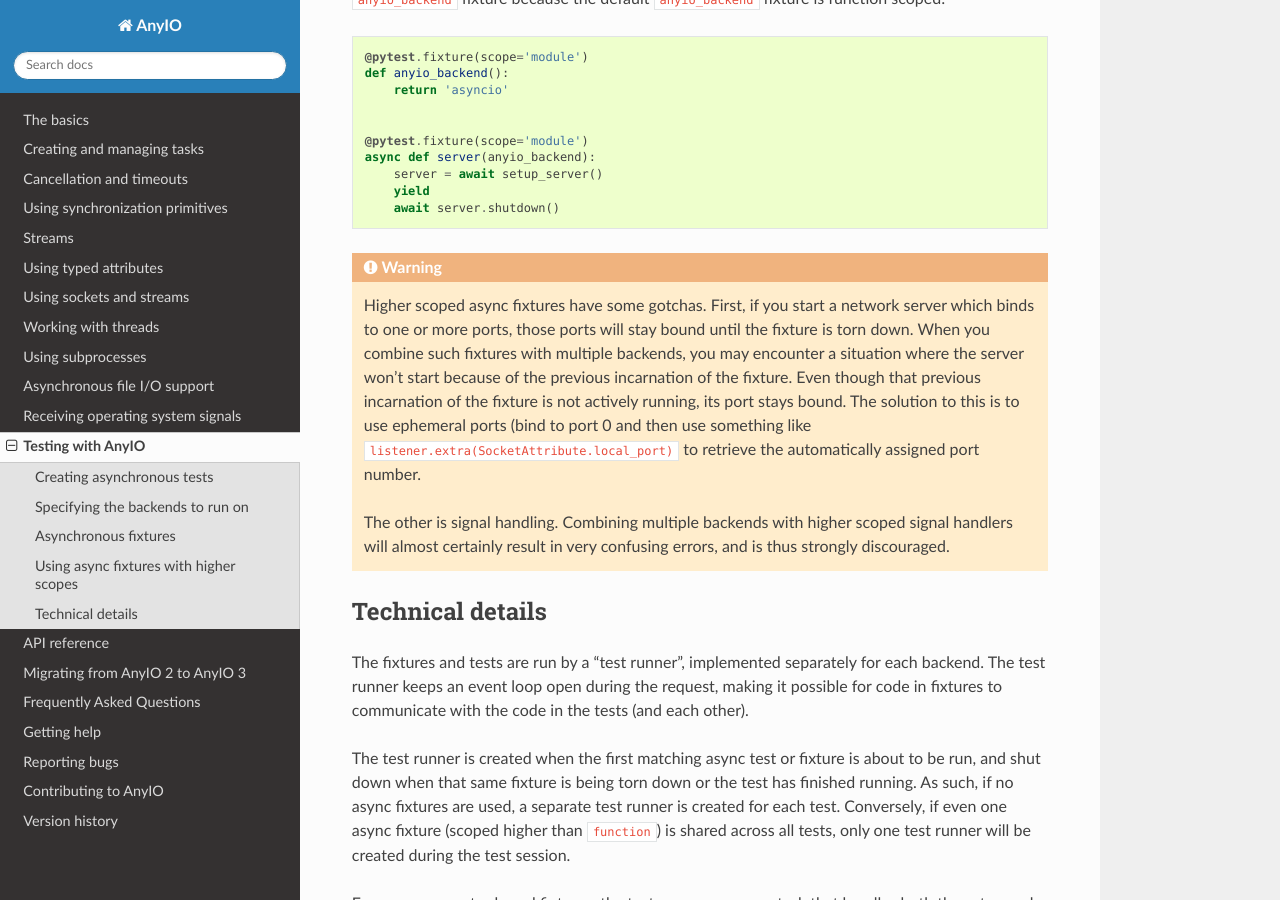
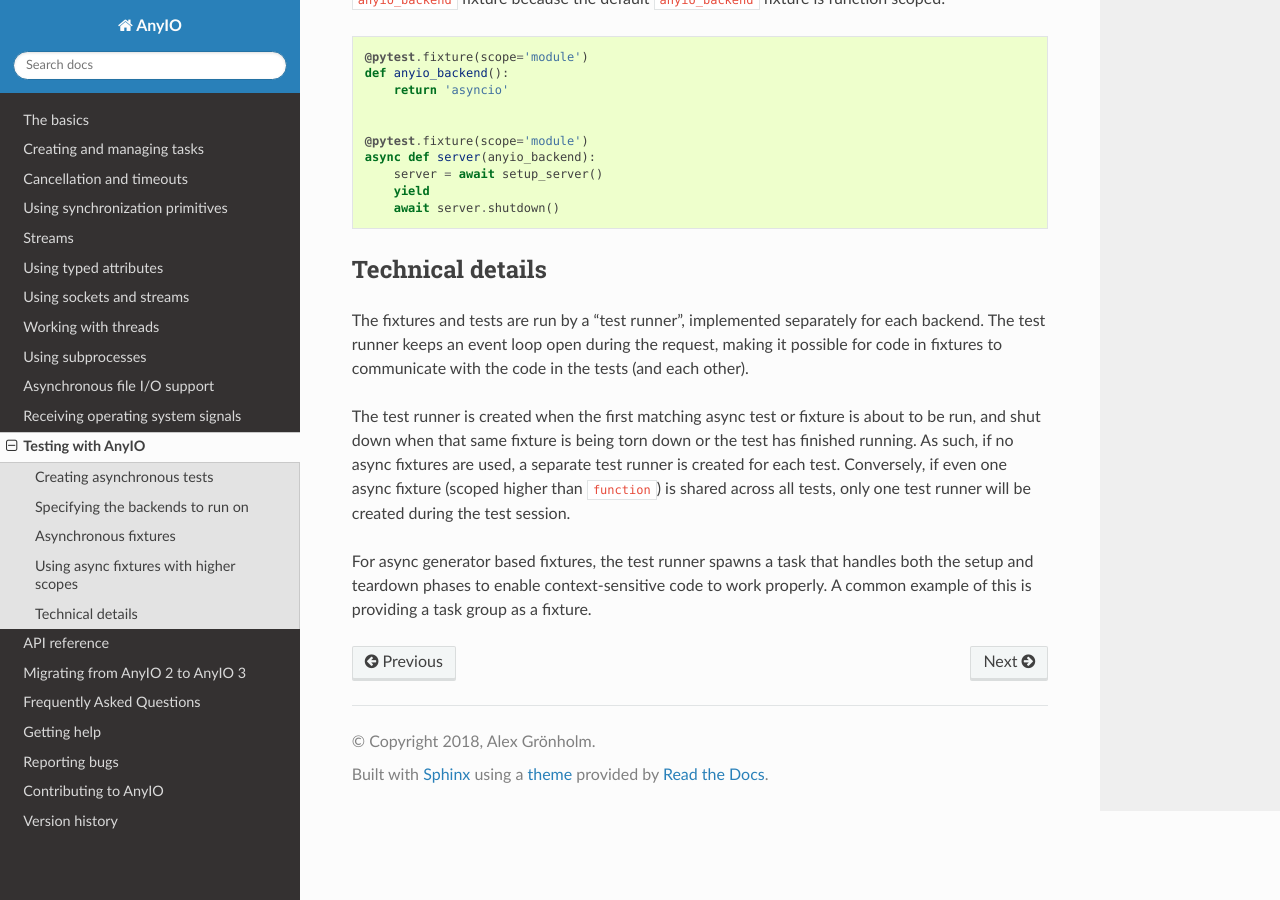
Before and after one commit to agronholm/anyio, a Sphinx documentation site: the page built from docs/testing.rst, in a window 1280 px wide and 900 px high, scrolled down 2794 px. Built offline with Sphinx 7.4.7 and the Read the Docs theme 2.0.0, drawn with Linux system fonts in a browser that asks for light colours; the version number could not be read and is left out.

Commit message:
Removed unwarranted warning
Pytest will arrange the tests automatically in such a way that should avoid the scenarios described in the deleted paragraph.

```diff
--- a/docs/testing.rst
+++ b/docs/testing.rst
@@ -138,18 +138,6 @@ For async fixtures with scopes other than ``function``, you will need to define
         yield
         await server.shutdown()
 
-.. warning:: Higher scoped async fixtures have some gotchas. First, if you start a network server
-  which binds to one or more ports, those ports will stay bound until the fixture is torn down.
-  When you combine such fixtures with multiple backends, you may encounter a situation where the
-  server won't start because of the previous incarnation of the fixture. Even though that previous
-  incarnation of the fixture is not actively running, its port stays bound. The solution to this is
-  to use ephemeral ports (bind to port 0 and then use something like
-  ``listener.extra(SocketAttribute.local_port)`` to retrieve the automatically assigned port
-  number.
-
-  The other is signal handling. Combining multiple backends with higher scoped signal handlers will
-  almost certainly result in very confusing errors, and is thus strongly discouraged.
-
 Technical details
 -----------------
 
```
